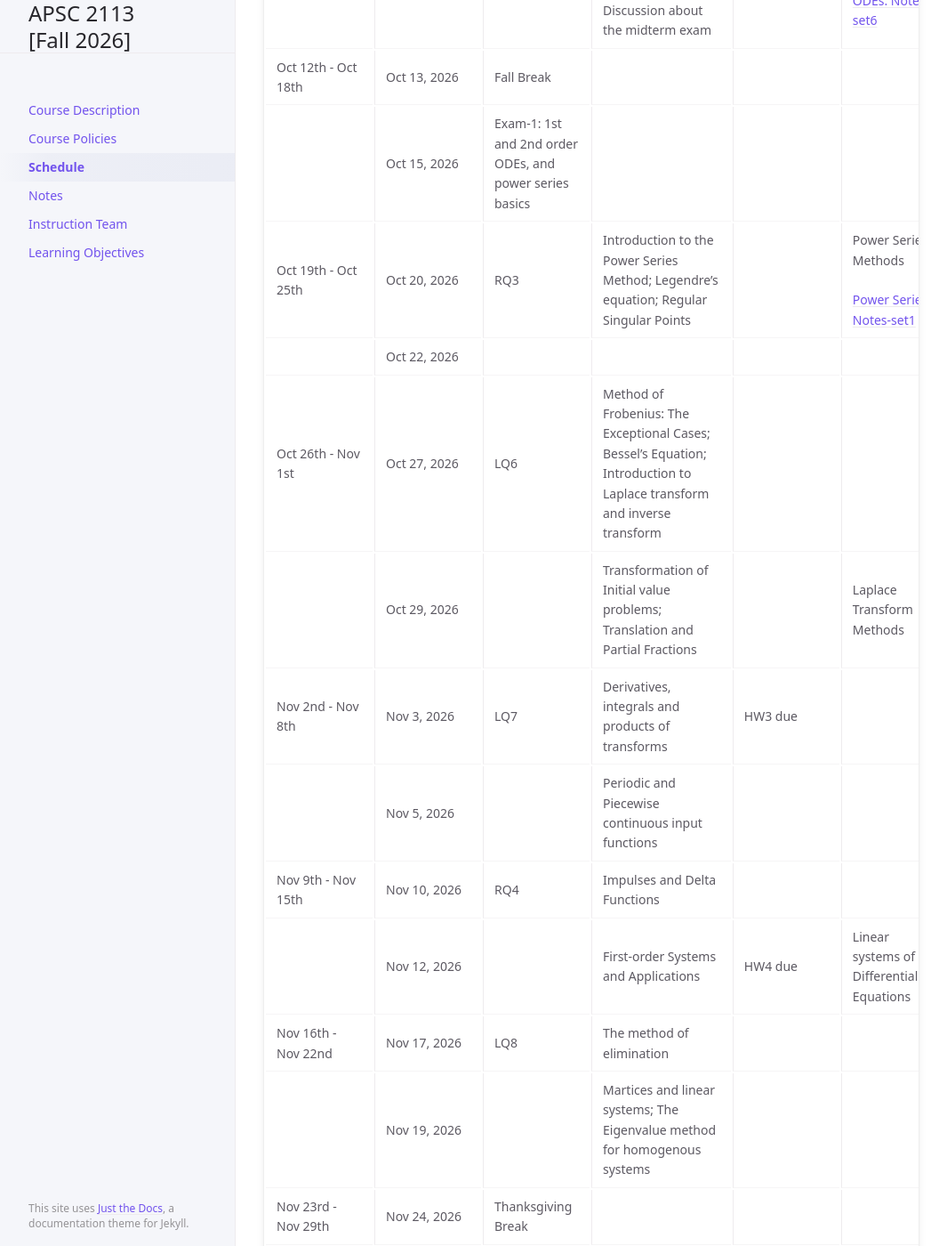
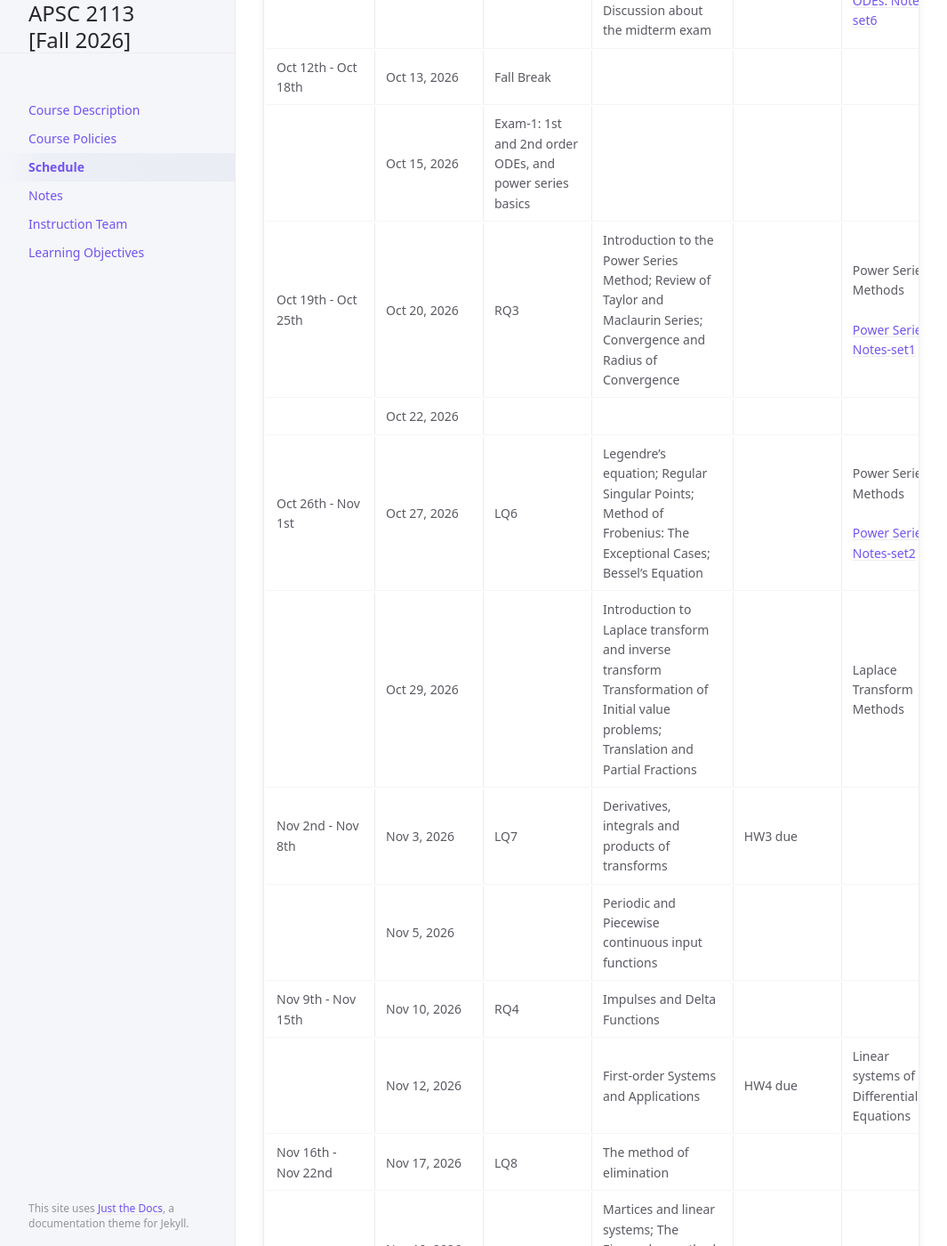
Before and after one commit to gwu-apsc2113/fall2026, a Jekyll site: the page built from docs/Schedule/index.md, in a window 1280 px wide and 1400 px high, scrolled down 2670 px. Shown: the whole window at 89% size, without its empty margins (107-1172 px from the left). Built offline with Jekyll 4.4.1, drawn with Linux system fonts in a browser that asks for light colours; cached includes are drawn as plain includes.

Commit message:
Commit-1 10/28/2026

```diff
--- a/docs/Schedule/index.md
+++ b/docs/Schedule/index.md
@@ -32,10 +32,10 @@ The course schedule posted below is subject to change during the semester.
 |  | Oct 8, 2026 |  | Examples of Exponential Response Function (ERF) approach;  Discussion about Power Series; Discussion about the midterm exam | HW2 due <br><br> [Solutions](/fall2026/docs/Notes/) | [Second Order ODEs: Notes-set5](/fall2026/docs/Notes/) <br><br> [Second Order ODEs: Notes-set6](/fall2026/docs/Notes/) |
 | Oct 12th - Oct 18th | Oct 13, 2026 | Fall Break |  |  |  |
 |  | Oct 15, 2026 | Exam-1: 1st and 2nd order ODEs, and power series basics |  |  |  |
-| Oct 19th - Oct 25th | Oct 20, 2026 | RQ3 | Introduction to the Power Series Method; Legendre's equation; Regular Singular Points |  | Power Series Methods <br><br> [Power Series: Notes-set1](/fall2026/docs/Notes/)|
+| Oct 19th - Oct 25th | Oct 20, 2026 | RQ3 | Introduction to the Power Series Method; Review of Taylor and Maclaurin Series; Convergence and Radius of Convergence |  | Power Series Methods <br><br> [Power Series: Notes-set1](/fall2026/docs/Notes/)|
 |  | Oct 22, 2026 |  |  |  |  |
-| Oct 26th - Nov 1st | Oct 27, 2026 | LQ6 | Method of Frobenius: The Exceptional Cases; Bessel's Equation; Introduction to Laplace transform and inverse transform |  |  |
-|  | Oct 29, 2026 |  | Transformation of Initial value problems; Translation and Partial Fractions |  |Laplace Transform Methods |
+| Oct 26th - Nov 1st | Oct 27, 2026 | LQ6 | Legendre's equation; Regular Singular Points; Method of Frobenius: The Exceptional Cases; Bessel's Equation |  | Power Series Methods <br><br> [Power Series: Notes-set2](/fall2026/docs/Notes/) |
+|  | Oct 29, 2026 |  | Introduction to Laplace transform and inverse transform Transformation of Initial value problems; Translation and Partial Fractions |  |Laplace Transform Methods |
 | Nov 2nd - Nov 8th | Nov 3, 2026 | LQ7 | Derivatives, integrals and products of transforms | HW3 due |  |
 |  | Nov 5, 2026 |  | Periodic and Piecewise continuous input functions |  |  |
 | Nov 9th - Nov 15th | Nov 10, 2026 | RQ4 | Impulses and Delta Functions |  |  |
```
Also changed, not shown: docs/Notes/index.md (+8 -0 lines), 6 other files.
